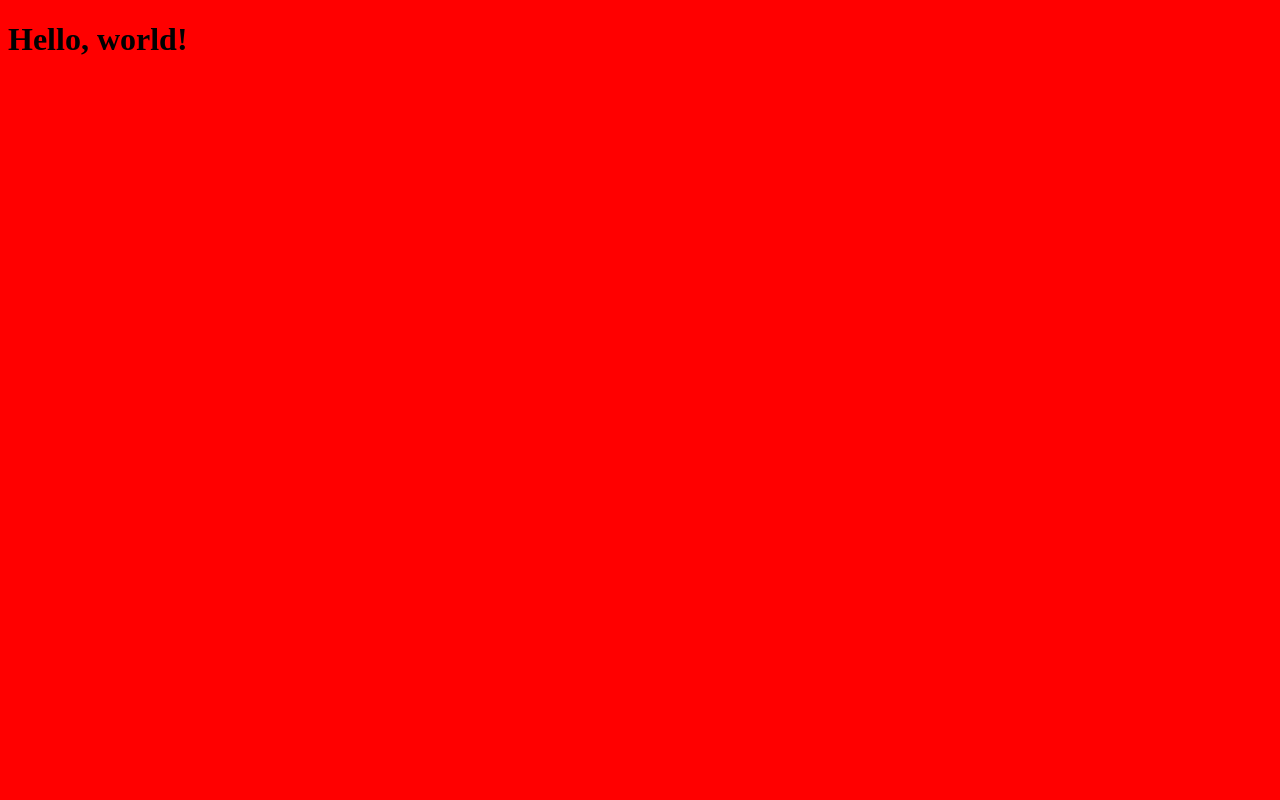
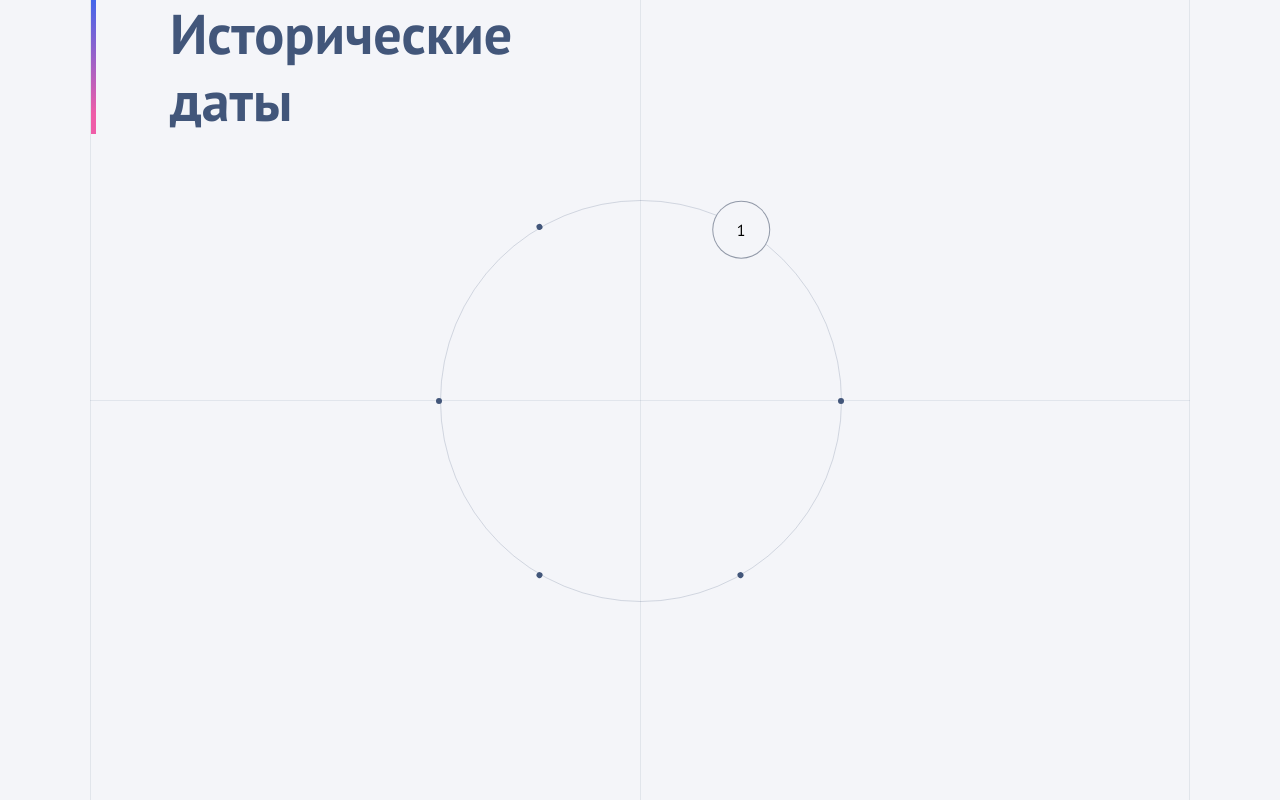
Before and after one commit to george-avsa/only-test-task, a React app: page / in a window 1280 px wide. Built offline with nearby package versions, Linux system fonts and the light colour scheme.

Commit message:
circle completed

```diff
--- a/src/App.tsx
+++ b/src/App.tsx
@@ -1,6 +1,18 @@
-import React from 'react';
+import React, { useState } from 'react';
+import Circle from './components/Circe';
 
-export default function App()
-{
-    return <h1>Hello, world!</h1>
+export default function App() {
+    return (
+        <div className='wrapper'>
+            <div className="wrapper__line--horizontal"></div>
+            <div className="wrapper__line--right"></div>
+            <div className="wrapper__line--left"></div>
+            <div className="wrapper__line--center"></div>
+            <Circle></Circle>
+            <h1>
+                Исторические <br/>даты
+                <div className='title__line'></div>
+            </h1>
+        </div>
+    )
 }
--- /dev/null
+++ b/src/components/Circe.tsx
@@ -0,0 +1,67 @@
+import React, { ReactEventHandler, useEffect, useRef, useState } from "react";
+import { isHtmlElement } from "../types/isHTMLElement";
+
+const datesLength : number = 6;
+
+function getMarkerRotation(datesLength: number): number[] {
+    const markers = [];
+    let initialRotation = 30;
+    const rotationStep = 360 / datesLength;
+    for (let i = 0; i < datesLength; ++i) {
+        markers.push(initialRotation)
+        initialRotation += rotationStep
+    }
+    return markers;
+}
+
+export default function Circle() {
+
+    const [intervals, setIntervals] = useState(1);
+    const circleRef = useRef(null);
+    const [circleRotation, setCircleRotation] = useState(0);
+    const [localRotation, setLocalRotation] = useState(0);
+    const [fullSpins, setFullSpins] = useState(1);
+
+    function clickHandlerMarker(e: React.MouseEvent<HTMLElement>) {
+        const clickedMarker = e.target;
+        if (isHtmlElement(clickedMarker)) {
+            const circleId = Number.parseInt(clickedMarker.innerText);
+            if (circleId !== intervals) {
+                const markerBlock = clickedMarker.closest('.marker__block');
+                if (isHtmlElement(markerBlock)) {
+                    let rotation = Number.parseInt(markerBlock.style.rotate);
+                    setLocalRotation(rotation);
+                    setIntervals(circleId);
+                }
+            }
+        }
+    }
+
+    useEffect(() => {
+        if (localRotation) {
+            const circleRotation = Number.parseInt(circleRef.current.style.rotate) || 0;
+            let spins = fullSpins;
+            if (circleRotation > fullSpins * 360 + 30 - localRotation && circleRotation != 0) {
+                setFullSpins(() => fullSpins + 1);
+                spins += 1
+            }
+            circleRef.current.style.rotate = `${spins * 360 + 30 - localRotation}deg`;
+            setCircleRotation(spins * 360 + 30 - localRotation);
+        }
+    }, [localRotation]);
+
+    return (
+        <div className="wrapper__circle" ref={circleRef}>
+                {getMarkerRotation(datesLength).map((degree, i) => (
+                    <div className='marker__block' key={`rotate${degree}`} style={{rotate: `${degree}deg`}}>
+                        <div className="cirlce__marker" onClick={clickHandlerMarker}>
+                            <div className={`marker__hover${intervals === (i+1) ? ' marker__hover--active' : ''}`} style={{rotate: `${-degree - (circleRotation % 360)}deg`}}>
+                                <span className="marker__number-text"></span>
+                                {i + 1}
+                            </div>
+                        </div>
+                    </div>
+                ))}
+        </div>
+    );
+}
--- /dev/null
+++ b/src/mixins.scss
@@ -0,0 +1,26 @@
+@mixin square($axis, $side) {
+    position: absolute;
+    background: var(--Black-blue, #42567A);
+    opacity: 0.1;
+
+    @if $axis == ay {
+        width: 1px;
+        height: 100%;
+        top: 0;
+    }
+    @if $side == left {
+        left: 0;
+    }
+    @if $side == right {
+        right: 0;
+    }
+    @if $side == center {
+        left: calc(50% - .5px)
+    }
+    @if $axis == ax {
+        top: calc(50% - .5px);
+        width: 100%;
+        height: 1px;
+        left: 0;
+    }
+}
--- /dev/null
+++ b/src/reset.css
@@ -0,0 +1,8 @@
+html,body,div,span,applet,object,iframe,h1,h2,h3,h4,h5,h6,p,blockquote,pre,a,abbr,acronym,address,big,cite,code,del,dfn,em,img,ins,kbd,q,s,samp,small,strike,strong,sub,sup,tt,var,b,u,i,center,dl,dt,dd,ol,ul,li,fieldset,form,label,legend,table,caption,tbody,tfoot,thead,tr,th,td,article,aside,canvas,details,embed,figure,figcaption,footer,header,hgroup,menu,nav,output,ruby,section,summary,time,mark,audio,video{margin:0;padding:0;border:0;font-size:100%;font:inherit;vertical-align:baseline}
+article,aside,details,figcaption,figure,footer,header,hgroup,menu,nav,section{display:block}
+html{height:100%}
+body{line-height:1}
+ol,ul{list-style:none}
+blockquote,q{quotes:none}
+blockquote:before,blockquote:after,q:before,q:after{content:'';content:none}
+table{border-collapse:collapse;border-spacing:0}
--- a/src/styles.scss
+++ b/src/styles.scss
@@ -1,3 +1,129 @@
+@import url('https://fonts.googleapis.com/css2?family=Bebas+Neue&family=PT+Sans:wght@400;700&display=swap');
+@import './reset.css';
+@import './mixins.scss';
+
 html {
-    background: red;
+    // most common font
+    font-family: "PT Sans", serif;
+    font-weight: 400;
+    background: #F4F5F9;
 }
+
+.wrapper {
+    position: relative;
+
+    width: 100vw;
+    height: 100vh;
+    // l screens
+    // max-width: 1440px;
+    max-width: 1100px;
+    margin: 0 auto;
+
+    box-sizing: border-box;
+    padding: 0px 80px;
+}
+
+.wrapper__line--horizontal {
+    @include square($axis: ax, $side: center);
+}
+
+.wrapper__line--right {
+    @include square($axis: ay, $side: right);
+}
+.wrapper__line--left {
+    @include square($axis: ay, $side: left);
+}
+.wrapper__line--center {
+    @include square($axis: ay, $side: center);
+}
+
+.wrapper__circle {
+    position: absolute;
+    top: calc(50% - 265px);
+    left: calc(50% - 265px);
+    width: 530px;
+    height: 530px;
+    border-radius: 50%;
+    border: 1px solid rgba(66, 86, 122, 0.2);
+    opacity: 1;
+
+    transition: rotate 1s ease-out;
+
+    @media screen and (max-width: 1500px) {
+        width: 400px;
+        height: 400px;
+        top: calc(50% - 200px);
+        left: calc(50% - 200px);
+    }
+}
+
+.marker__block {
+    position: absolute;
+    left: calc(50% - 4px);
+    width: 6px;
+    height: 100%;
+}
+
+.cirlce__marker {
+    position: absolute;
+    top: -4px;
+    width: 6px;
+    height: 6px;
+    border-radius: 50%;
+    background: #42567A;
+    cursor: pointer;
+
+
+    .marker__hover {
+        position: absolute;
+        width: 56px;
+        height: 56px;
+        background: #F4F5F9;
+        border: 1px solid rgba(48, 62, 88, .5);
+        top: calc(-28px + 4px);
+        left: calc(-28px + 4px);
+        border-radius: 50%;
+        display: none;
+        align-items: center;
+        justify-content: center;
+    }
+
+    .marker__hover--active {
+        display: flex;
+    }
+
+    &:hover {
+        .marker__hover {
+            display: flex;
+        }
+    }
+}
+
+.marker__number-text {
+    color: #42567A;
+    font-family: 'PT Sans', sans-serif;
+    font-size: 20px;
+    font-style: normal;
+    font-weight: 400;
+    cursor: pointer;
+}
+
+
+h1 {
+    position: relative;
+    color: var(--Black-blue, #42567A);
+    font-family: 'PT Sans', sans-serif;
+    font-size: 56px;
+    font-style: normal;
+    font-weight: 700;
+    line-height: 120%;
+}
+
+.title__line {
+    position: absolute;
+    top: 0;
+    left: -79px;
+    width: 5px;
+    background: linear-gradient(180deg, #3866EE -5%, #EF5DA8 85%);
+    height: 100%;
+}
--- /dev/null
+++ b/src/types/isHtmlElement.ts
@@ -0,0 +1 @@
+export const isHtmlElement = (v: any): v is HTMLElement => v instanceof HTMLElement;
```
